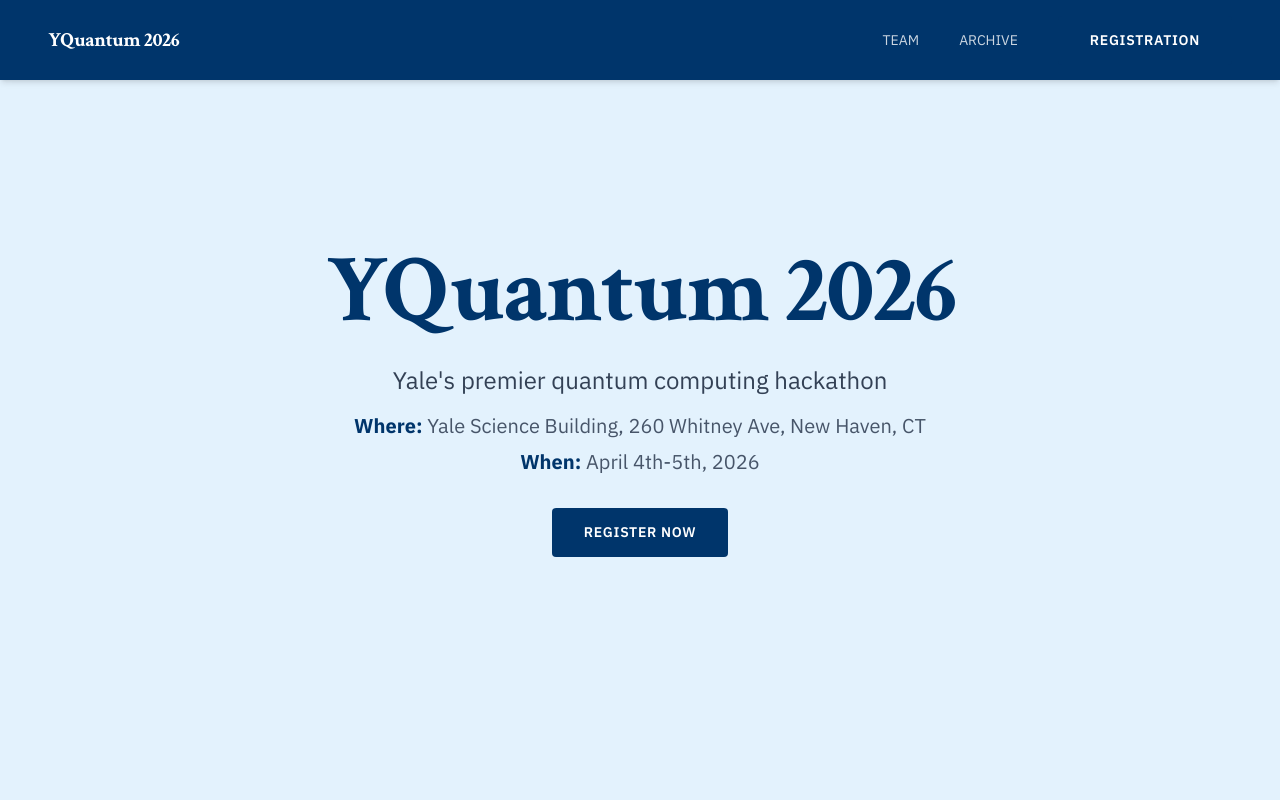
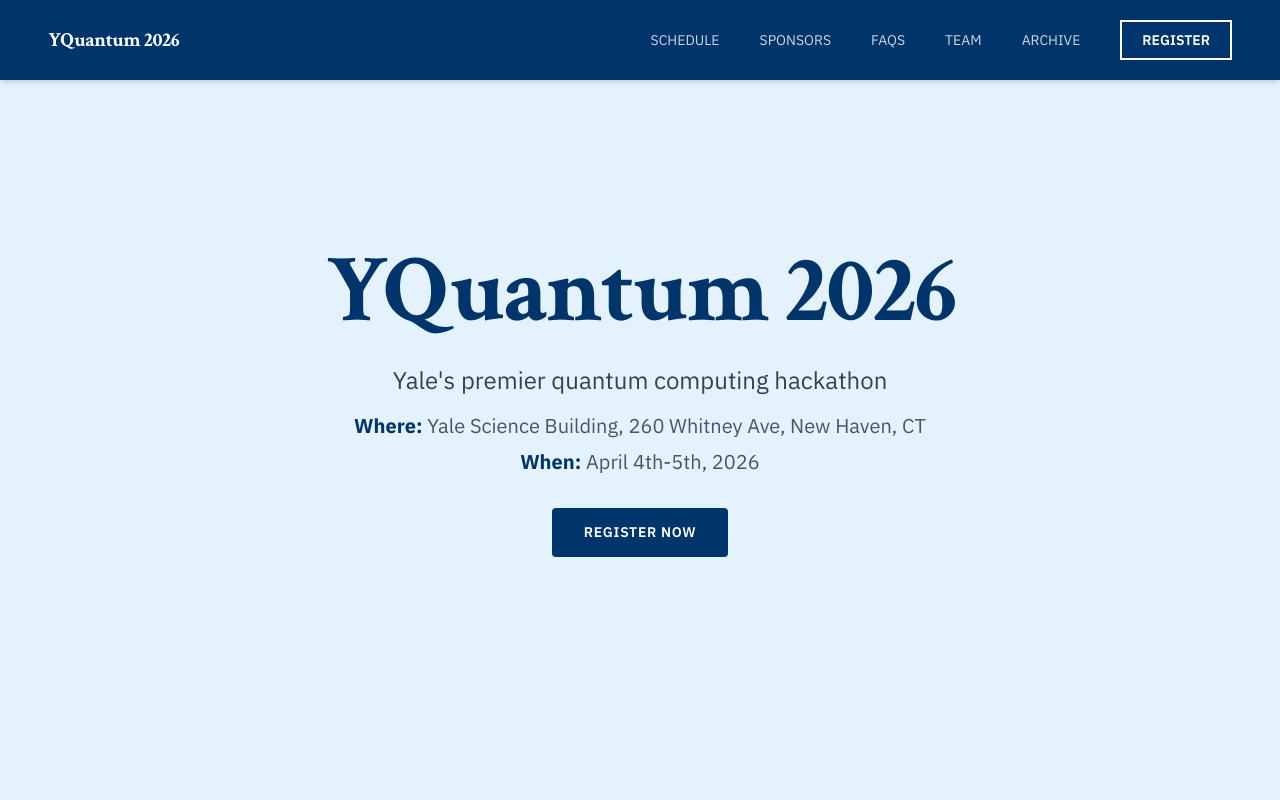
Before and after one commit to jjwyetzner/quantum, a Next.js app: page / in a window 1280 px wide. Shown: the top 800 px of the page. Built offline with nearby package versions, Linux system fonts and the light colour scheme.

Commit message:
merge into one page

```diff
--- a/app/layout.tsx
+++ b/app/layout.tsx
@@ -2,7 +2,7 @@ import type { Metadata } from 'next'
 import './globals.css'
 
 export const metadata: Metadata = {
-  title: 'YQuantum | Yale\'s Premier Quantum Computing Hackathon',
+  title: 'YQuantum 2026',
   description: 'YQuantum is Yale\'s premier quantum computing hackathon. Program on quantum computers. Design the solutions of tomorrow.',
   keywords: 'quantum computing, hackathon, Yale, YQI, quantum algorithms, quantum hardware',
 }
--- a/app/page.tsx
+++ b/app/page.tsx
@@ -6,30 +6,22 @@ import Link from 'next/link'
 export default function Home() {
   const [menuOpen, setMenuOpen] = useState(false)
 
-  const sponsors2025 = [
-    { name: 'Alice & Bob', logo: 'https://logo.clearbit.com/alice-bob.com' },
-    { name: 'LTIMindtree', logo: 'https://logo.clearbit.com/ltimindtree.com' },
-    { name: 'The Hartford', logo: 'https://logo.clearbit.com/thehartford.com' },
-    { name: 'Capgemini', logo: 'https://logo.clearbit.com/capgemini.com' },
-    { name: 'Rigetti', logo: 'https://logo.clearbit.com/rigetti.com' },
-    { name: 'BlueQubit', logo: 'https://logo.clearbit.com/bluequbit.io' },
-    { name: 'Travelers', logo: 'https://logo.clearbit.com/travelers.com' },
-    { name: 'Quantinuum', logo: 'https://logo.clearbit.com/quantinuum.com' },
-    { name: 'QuEra', logo: 'https://logo.clearbit.com/quera.com' },
-    { name: 'Quantum Rings', logo: null },
-    { name: 'Superquantum', logo: null },
-    { name: 'Tahoe Quantum', logo: null },
+  const faqs = [
+    { q: 'What is YQuantum?', a: "YQuantum is Yale's premier quantum computing hackathon, organized by the Yale Undergraduate Quantum Computing group in partnership with the Yale Quantum Institute (YQI). It brings together students from around the world to work on cutting-edge quantum computing challenges." },
+    { q: 'Who can participate?', a: 'YQuantum is open to undergraduate and graduate students from universities around the world. High school students are not eligible to participate. No prior quantum computing experience is required — we welcome beginners and experts alike!' },
+    { q: 'What is the team size requirement?', a: "Teams must consist of 3-5 students. You can register with a pre-formed team or join as an individual and we'll help you find teammates during the team formation session." },
+    { q: 'Where does YQuantum take place and how do I get there?', a: "YQuantum 2026 will be held at the Yale Science Building, 260 Whitney Ave, New Haven, CT on April 4th-5th, 2026. Yale is located in New Haven, CT. You can reach us by train (Amtrak/Metro-North to New Haven Union Station), bus, or car." },
+    { q: 'Is there a registration fee?', a: 'No, participation in YQuantum is completely free! We cover meals, swag, and provide access to quantum computing resources for all participants.' },
+    { q: 'What should I bring?', a: "Bring your laptop, charger, student ID, and enthusiasm for quantum computing! We'll provide everything else including meals, snacks, and access to quantum computing resources." },
+    { q: 'Do I need prior quantum computing experience?', a: "No! YQuantum welcomes participants of all experience levels. We'll have workshops and mentors available to help you get started with quantum computing." },
   ]
 
-  const institutions = [
-    'Yale University', 'Stanford University', 'Harvard University', 'Princeton University',
-    'Cornell University', 'MIT', 'Brown University', 'Duke University', 'Northwestern University',
-    'Tufts University', 'Boston University', 'New York University', 'Columbia University',
-    'University of Toronto', 'University of Maryland', 'Purdue University', 'Texas A&M University',
-    'Arizona State University', 'Northeastern University', 'Vanderbilt University',
-    'Case Western Reserve University', 'Rensselaer Polytechnic Institute', 'University of Connecticut',
-    'University of Massachusetts', 'Rutgers University', 'Lehigh University',
-    'City University of New York', 'UCLA', 'UC Davis', 'UT Dallas', 'Warsaw University of Technology',
+  const navLinks = [
+    { label: 'SCHEDULE', href: '#schedule' },
+    { label: 'SPONSORS', href: '#sponsors' },
+    { label: 'FAQS', href: '#faqs' },
+    { label: 'TEAM', href: '#team' },
+    { label: 'ARCHIVE', href: '#archive' },
   ]
 
   return (
@@ -38,11 +30,21 @@ export default function Home() {
       <nav className="fixed top-0 left-0 right-0 z-50 bg-yale-navy shadow-md">
         <div className="max-w-7xl mx-auto px-6 lg:px-12">
           <div className="flex items-center justify-between h-20">
-            <Link href="/" className="text-xl font-bold tracking-tight text-white font-serif">YQuantum 2026</Link>
+            <a href="#" className="text-xl font-bold tracking-tight text-white font-serif">YQuantum 2026</a>
             <div className="hidden md:flex items-center gap-10">
-              <Link href="/team" className="text-sm text-white/80 hover:text-white transition-colors">TEAM</Link>
-              <Link href="/archive" className="text-sm text-white/80 hover:text-white transition-colors">ARCHIVE</Link>
-              <a href="https://forms.gle/e2vDg3WMgXuehXzU6" target="_blank" rel="noopener noreferrer" className="btn-primary">REGISTRATION</a>
+              {navLinks.map((link) => (
+                <a key={link.label} href={link.href} className="text-sm text-white/80 hover:text-white transition-colors">
+                  {link.label}
+                </a>
+              ))}
+              <a
+                href="https://forms.gle/e2vDg3WMgXuehXzU6"
+                target="_blank"
+                rel="noopener noreferrer"
+                className="text-sm font-semibold text-white border-2 border-white px-5 py-2 hover:bg-white hover:text-yale-navy transition-colors"
+              >
+                REGISTER
+              </a>
             </div>
             <button onClick={() => setMenuOpen(!menuOpen)} className="md:hidden text-white p-2">
               <svg className="w-6 h-6" fill="none" stroke="currentColor" viewBox="0 0 24 24">
@@ -58,9 +60,20 @@ export default function Home() {
         {menuOpen && (
           <div className="md:hidden bg-yale-navy border-t border-white/10 px-6 py-8">
             <div className="flex flex-col gap-6 text-white">
-              <Link href="/team" onClick={() => setMenuOpen(false)}>TEAM</Link>
-              <Link href="/archive" onClick={() => setMenuOpen(false)}>ARCHIVE</Link>
-              <a href="https://forms.gle/e2vDg3WMgXuehXzU6" target="_blank" rel="noopener noreferrer" className="btn-primary text-center mt-4" onClick={() => setMenuOpen(false)}>REGISTRATION</a>
+              {navLinks.map((link) => (
+                <a key={link.label} href={link.href} className="text-lg" onClick={() => setMenuOpen(false)}>
+                  {link.label}
+                </a>
+              ))}
+              <a
+                href="https://forms.gle/e2vDg3WMgXuehXzU6"
+                target="_blank"
+                rel="noopener noreferrer"
+                className="text-lg font-semibold text-white border-2 border-white px-5 py-3 text-center mt-4 hover:bg-white hover:text-yale-navy transition-colors"
+                onClick={() => setMenuOpen(false)}
+              >
+                REGISTER
+              </a>
             </div>
           </div>
         )}
@@ -109,7 +122,7 @@ export default function Home() {
       </section>
 
       {/* Schedule */}
-      <section className="py-32 px-6 lg:px-12 border-t border-yale-navy/20">
+      <section id="schedule" className="scroll-mt-20 py-32 px-6 lg:px-12 border-t border-yale-navy/20">
         <div className="max-w-4xl mx-auto text-center">
           <h2 className="text-4xl md:text-5xl font-bold mb-8 font-serif text-yale-navy">Schedule</h2>
           <p className="text-xl text-slate-700">Coming soon!</p>
@@ -117,7 +130,7 @@ export default function Home() {
       </section>
 
       {/* Sponsors */}
-      <section className="py-32 px-6 lg:px-12 border-t border-yale-navy/20">
+      <section id="sponsors" className="scroll-mt-20 py-32 px-6 lg:px-12 border-t border-yale-navy/20">
         <div className="max-w-4xl mx-auto text-center">
           <h2 className="text-4xl md:text-5xl font-bold mb-8 font-serif text-yale-navy">Sponsors</h2>
           <p className="text-xl text-slate-700 mb-6">Sponsors and challenges to be announced soon!</p>
@@ -131,92 +144,88 @@ export default function Home() {
       </section>
 
       {/* FAQs */}
-      <section className="py-32 px-6 lg:px-12 border-t border-yale-navy/20">
+      <section id="faqs" className="scroll-mt-20 py-32 px-6 lg:px-12 border-t border-yale-navy/20">
         <div className="max-w-4xl mx-auto">
           <h2 className="text-4xl md:text-5xl font-bold mb-12 text-center font-serif text-yale-navy">FAQs</h2>
           <div className="space-y-0">
-            <details className="group border-b border-yale-navy/20">
+            {faqs.map((faq, i) => (
+              <details key={i} className="group border-b border-yale-navy/20">
                 <summary className="py-6 cursor-pointer flex items-center justify-between text-lg font-medium list-none text-yale-navy">
-                What is YQuantum?
+                  {faq.q}
                   <svg className="w-5 h-5 text-slate-400 group-open:rotate-45 transition-transform flex-shrink-0 ml-4" fill="none" stroke="currentColor" viewBox="0 0 24 24">
                     <path strokeLinecap="round" strokeLinejoin="round" strokeWidth={1.5} d="M12 4v16m8-8H4" />
                   </svg>
                 </summary>
-              <p className="pb-6 text-slate-700 leading-relaxed">YQuantum is Yale&apos;s premier quantum computing hackathon, organized by the Yale Undergraduate Quantum Computing group in partnership with the Yale Quantum Institute (YQI). It brings together students from around the world to work on cutting-edge quantum computing challenges.</p>
+                <p className="pb-6 text-slate-700 leading-relaxed">{faq.a}</p>
               </details>
-
-            <details className="group border-b border-yale-navy/20">
-              <summary className="py-6 cursor-pointer flex items-center justify-between text-lg font-medium list-none text-yale-navy">
-                Who can participate?
-                <svg className="w-5 h-5 text-slate-400 group-open:rotate-45 transition-transform flex-shrink-0 ml-4" fill="none" stroke="currentColor" viewBox="0 0 24 24">
-                  <path strokeLinecap="round" strokeLinejoin="round" strokeWidth={1.5} d="M12 4v16m8-8H4" />
-                </svg>
-              </summary>
-              <p className="pb-6 text-slate-700 leading-relaxed">YQuantum is open to undergraduate and graduate students from universities around the world. High school students are not eligible to participate. No prior quantum computing experience is required — we welcome beginners and experts alike!</p>
-            </details>
-
-            <details className="group border-b border-yale-navy/20">
-              <summary className="py-6 cursor-pointer flex items-center justify-between text-lg font-medium list-none text-yale-navy">
-                What is the team size requirement?
-                <svg className="w-5 h-5 text-slate-400 group-open:rotate-45 transition-transform flex-shrink-0 ml-4" fill="none" stroke="currentColor" viewBox="0 0 24 24">
-                  <path strokeLinecap="round" strokeLinejoin="round" strokeWidth={1.5} d="M12 4v16m8-8H4" />
-                </svg>
-              </summary>
-              <p className="pb-6 text-slate-700 leading-relaxed">Teams must consist of 3-5 students. You can register with a pre-formed team or join as an individual and we&apos;ll help you find teammates during the team formation session.</p>
-            </details>
-
-            <details className="group border-b border-yale-navy/20">
-              <summary className="py-6 cursor-pointer flex items-center justify-between text-lg font-medium list-none text-yale-navy">
-                Where does YQuantum take place and how do I get there?
-                <svg className="w-5 h-5 text-slate-400 group-open:rotate-45 transition-transform flex-shrink-0 ml-4" fill="none" stroke="currentColor" viewBox="0 0 24 24">
-                  <path strokeLinecap="round" strokeLinejoin="round" strokeWidth={1.5} d="M12 4v16m8-8H4" />
-                </svg>
-              </summary>
-              <p className="pb-6 text-slate-700 leading-relaxed">
-                YQuantum 2026 will be held at the Yale Science Building, 260 Whitney Ave, New Haven, CT on April 4th-5th, 2026. Yale is located in New Haven, CT. You can reach us by train (Amtrak/Metro-North to New Haven Union Station), bus, or car. For detailed directions and parking information, visit{' '}
-                <a href="https://yalecollege.yale.edu/first-year-and-new-student-resources/planning-your-move/how-get-campus" target="_blank" rel="noopener noreferrer" className="text-yale-blue hover:underline">Yale&apos;s travel guide</a>.
-              </p>
-            </details>
-
-            <details className="group border-b border-yale-navy/20">
-              <summary className="py-6 cursor-pointer flex items-center justify-between text-lg font-medium list-none text-yale-navy">
-                Is there a registration fee?
-                <svg className="w-5 h-5 text-slate-400 group-open:rotate-45 transition-transform flex-shrink-0 ml-4" fill="none" stroke="currentColor" viewBox="0 0 24 24">
-                  <path strokeLinecap="round" strokeLinejoin="round" strokeWidth={1.5} d="M12 4v16m8-8H4" />
-                </svg>
-              </summary>
-              <p className="pb-6 text-slate-700 leading-relaxed">No, participation in YQuantum is completely free! We cover meals, swag, and provide access to quantum computing resources for all participants.</p>
-            </details>
-
-            <details className="group border-b border-yale-navy/20">
-              <summary className="py-6 cursor-pointer flex items-center justify-between text-lg font-medium list-none text-yale-navy">
-                What should I bring?
-                <svg className="w-5 h-5 text-slate-400 group-open:rotate-45 transition-transform flex-shrink-0 ml-4" fill="none" stroke="currentColor" viewBox="0 0 24 24">
-                  <path strokeLinecap="round" strokeLinejoin="round" strokeWidth={1.5} d="M12 4v16m8-8H4" />
-                </svg>
-              </summary>
-              <p className="pb-6 text-slate-700 leading-relaxed">Bring your laptop, charger, student ID, and enthusiasm for quantum computing! We&apos;ll provide everything else including meals, snacks, and access to quantum computing resources.</p>
-            </details>
-
-            <details className="group border-b border-yale-navy/20">
-              <summary className="py-6 cursor-pointer flex items-center justify-between text-lg font-medium list-none text-yale-navy">
-                Do I need prior quantum computing experience?
-                <svg className="w-5 h-5 text-slate-400 group-open:rotate-45 transition-transform flex-shrink-0 ml-4" fill="none" stroke="currentColor" viewBox="0 0 24 24">
-                  <path strokeLinecap="round" strokeLinejoin="round" strokeWidth={1.5} d="M12 4v16m8-8H4" />
-                </svg>
-              </summary>
-              <p className="pb-6 text-slate-700 leading-relaxed">No! YQuantum welcomes participants of all experience levels. We&apos;ll have workshops and mentors available to help you get started with quantum computing.</p>
-            </details>
+            ))}
           </div>
         </div>
       </section>
 
-      {/* Past Events */}
-      <section className="py-32 px-6 lg:px-12 border-t border-yale-navy/20">
+      {/* Team */}
+      <section id="team" className="scroll-mt-20 py-32 px-6 lg:px-12 border-t border-yale-navy/20">
         <div className="max-w-4xl mx-auto text-center">
-          <h2 className="text-4xl md:text-5xl font-bold mb-8 font-serif text-yale-navy">Past Events</h2>
-          <p className="text-lg text-slate-700 mb-8">Explore our previous hackathons and see what participants have built</p>
-          <Link href="/archive" className="btn-outline">VIEW ARCHIVE</Link>
+          <h2 className="text-4xl md:text-5xl font-bold mb-16 font-serif text-yale-navy">Team</h2>
+
+          {/* Co-Directors */}
+          <h3 className="text-2xl font-bold text-yale-navy mb-8">Co-Directors</h3>
+          <div className="flex flex-col sm:flex-row gap-8 justify-center mb-16">
+            {['Jeffrey Wei', 'Jared Wyetzner'].map((name) => (
+              <div key={name} className="p-6 border border-yale-navy/20 bg-white/50 sm:w-64">
+                <p className="text-xl font-bold text-yale-navy">{name}</p>
+              </div>
+            ))}
+          </div>
+
+          {/* Committee */}
+          <h3 className="text-2xl font-bold text-yale-navy mb-8">Committee</h3>
+          <div className="flex flex-wrap gap-8 justify-center mb-16">
+            {['Wenhe', 'Kai-shan', 'Ryan', 'Lewis', 'George', 'William', 'Ahmed', 'Henry'].map((name) => (
+              <div key={name} className="p-6 border border-yale-navy/20 bg-white/50 sm:w-64">
+                <p className="text-xl font-bold text-yale-navy">{name}</p>
+              </div>
+            ))}
+          </div>
+
+          {/* Faculty Supervisors */}
+          <h3 className="text-2xl font-bold text-yale-navy mb-8">Faculty Supervisors</h3>
+          <div className="flex flex-col sm:flex-row gap-8 justify-center">
+            {['Florian Carle', 'Kimberly Nuzzo'].map((name) => (
+              <div key={name} className="p-6 border border-yale-navy/20 bg-white/50 sm:w-64">
+                <p className="text-xl font-bold text-yale-navy">{name}</p>
+              </div>
+            ))}
+          </div>
+        </div>
+      </section>
+
+      {/* Archive */}
+      <section id="archive" className="scroll-mt-20 py-32 px-6 lg:px-12 border-t border-yale-navy/20">
+        <div className="max-w-4xl mx-auto">
+          <h2 className="text-4xl md:text-5xl font-bold mb-16 text-center font-serif text-yale-navy">Archive</h2>
+          <div className="space-y-0">
+            <Link href="/2025" className="flex items-center justify-between py-12 border-b border-yale-navy/20 group">
+              <div>
+                <p className="text-sm text-slate-500 uppercase tracking-widest mb-2">YQuantum</p>
+                <p className="text-4xl md:text-5xl font-bold font-serif text-yale-navy">2025</p>
+                <p className="text-slate-600 mt-2">April 12th, 2025 · Yale Quantum Institute</p>
+              </div>
+              <svg className="w-6 h-6 text-slate-400 group-hover:text-yale-navy transition-colors" fill="none" stroke="currentColor" viewBox="0 0 24 24">
+                <path strokeLinecap="round" strokeLinejoin="round" strokeWidth={1.5} d="M9 5l7 7-7 7" />
+              </svg>
+            </Link>
+            <Link href="/2024" className="flex items-center justify-between py-12 border-b border-yale-navy/20 group">
+              <div>
+                <p className="text-sm text-slate-500 uppercase tracking-widest mb-2">YQuantum</p>
+                <p className="text-4xl md:text-5xl font-bold font-serif text-yale-navy">2024</p>
+                <p className="text-slate-600 mt-2">April 13th, 2024 · Yale University</p>
+              </div>
+              <svg className="w-6 h-6 text-slate-400 group-hover:text-yale-navy transition-colors" fill="none" stroke="currentColor" viewBox="0 0 24 24">
+                <path strokeLinecap="round" strokeLinejoin="round" strokeWidth={1.5} d="M9 5l7 7-7 7" />
+              </svg>
+            </Link>
+          </div>
         </div>
       </section>
 
@@ -229,8 +238,11 @@ export default function Home() {
               <p className="text-sm text-white/70">Yale Undergraduate Quantum Computing</p>
             </div>
             <div className="flex flex-wrap gap-x-8 gap-y-4">
-              <Link href="/team" className="text-sm text-white/80 hover:text-white transition-colors">TEAM</Link>
-              <Link href="/archive" className="text-sm text-white/80 hover:text-white transition-colors">ARCHIVE</Link>
+              {navLinks.map((link) => (
+                <a key={link.label} href={link.href} className="text-sm text-white/80 hover:text-white transition-colors">
+                  {link.label}
+                </a>
+              ))}
               <a href="https://docs.google.com/document/d/1LzGrlKlFwletT5xeNkqvp3AfMmi9PcZwDTeU_ddaz0s/view?usp=sharing" target="_blank" rel="noopener noreferrer" className="text-sm text-white/80 hover:text-white transition-colors">CODE OF CONDUCT</a>
             </div>
           </div>
```
Lines whose indentation alone changed are shown as unchanged.
